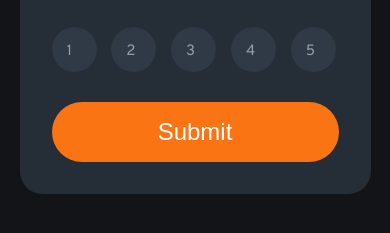
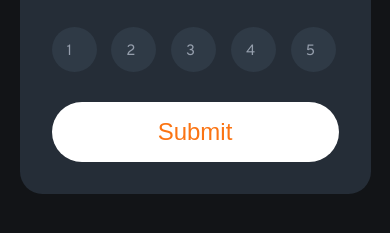
Before and after one commit to ddoyediran/component-rating-card, a plain HTML site: page index.html in a window 390 px wide. In both pictures the pointer is over the button "Submit". Shown: the part 225-458 px from the top of the page. Drawn offline with Linux system fonts and the light colour scheme.

Commit message:
mobile done

```diff
--- a/style/style.css
+++ b/style/style.css
@@ -90,4 +90,10 @@ body {
   border-radius: 30px;
   color: hsl(0, 0%, 100%);
   background-color: hsl(25, 97%, 53%);
+  cursor: pointer;
 }
+
+.submit-btn:hover {
+  color: hsl(25, 97%, 53%);
+  background-color: hsl(0, 0%, 100%);
+}
```
